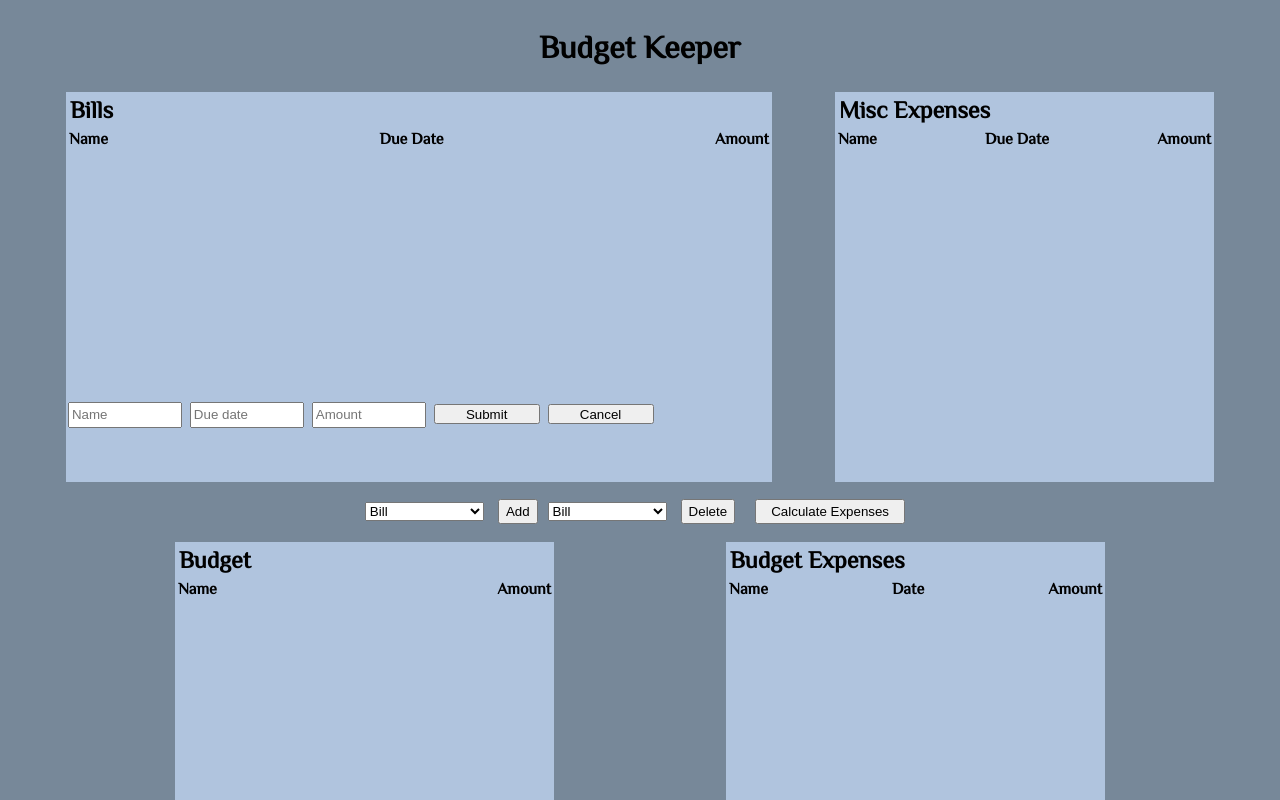
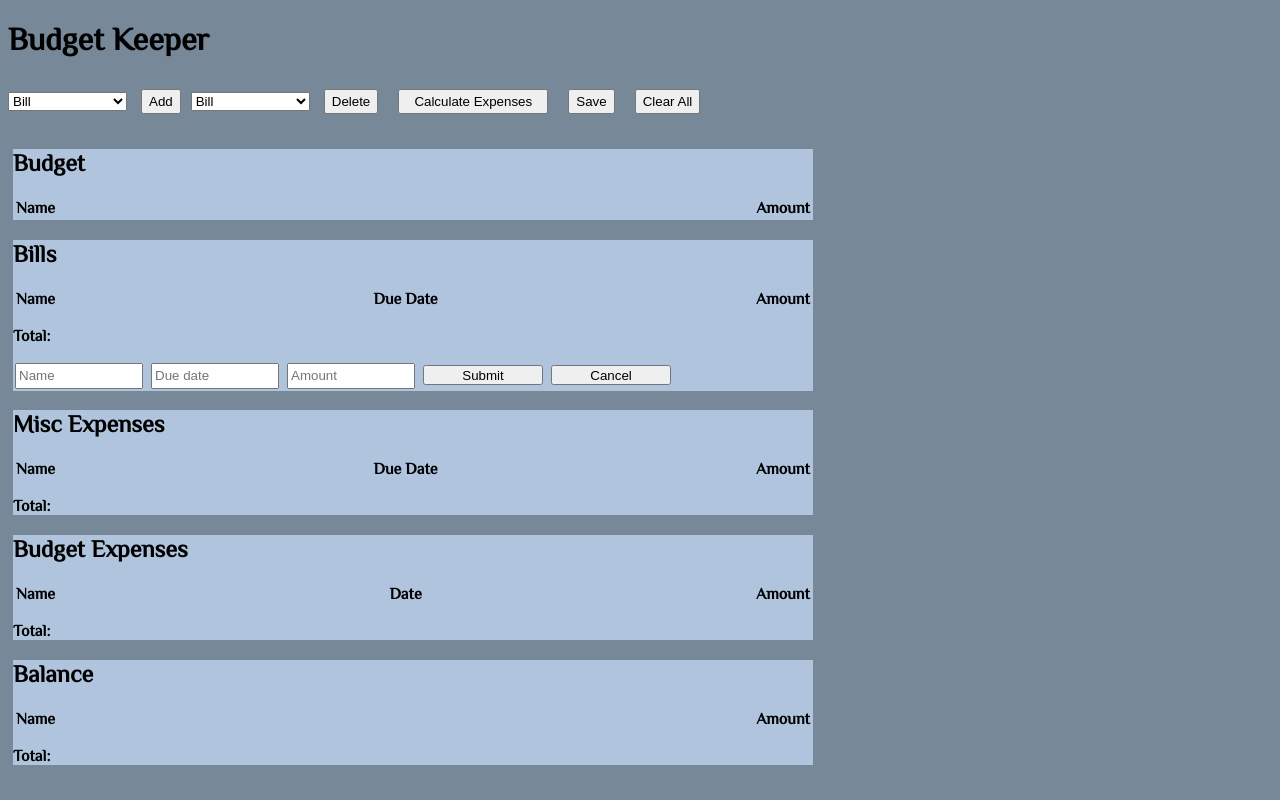
Before and after one commit to IzziSi/BudgetKeeper, a plain HTML site: page index.html in a window 1280 px wide. Both pictures are taken after a click on the button "Add". Shown: the top 800 px of the page. Drawn offline with Linux system fonts and the light colour scheme.

Commit message:
changed stylesheet, added more functions to bills buttons

```diff
--- a/css/stylesheet.css
+++ b/css/stylesheet.css
@@ -3,29 +3,10 @@ body {
     font-family: 'Philosopher', sans-serif;
 }
 
-#budgetContainer {
-    display: flex;
-    flex-direction: row;
-    flex-wrap: wrap;
-    align-items: center;
-    justify-content: center;
-}
 
-#budget,
-#expenses,
-#sumContainer {
-    display: flex;
-    flex-direction: row;
-    flex-wrap: wrap;
-    justify-content: space-evenly;
-    width: 100%;
-    min-height: 50vh;
-}
 
 #btn {
     display: flex;
-    flex-direction: row;
-    align-items: center;
     height: 50px;
 }
 
@@ -44,28 +25,23 @@ input {
     padding: 0px;
     background-color: lightsteelblue;
     min-width: 30%;
+    max-width: 800px;
 }
 
-h2 {
-    margin: 2px;
-    padding: 2px;
-}
-
-table {
-    height: 70%;
-    width: 100%;
-}
-
-tr {
-    display: flex;
-    justify-content: space-between;
-    width: 100%;
-}
-
-.catInput, .billInput, .miscExpInput {
+.catInput, .billInput, .miscExpInput, .addBudgetInput,
+ .BudgetExpenseInput {
     width: 15%;
     margin: 2px;
     height: 20px;
     display: none;
     visibility: hidden;
 }
+
+table {
+    width: 100%;
+}
+tr {
+    display: flex;
+    justify-content: space-between;
+    max-width: 800px;
+}
--- a/index.html
+++ b/index.html
@@ -14,45 +14,13 @@
             <header>
                 <h1>Budget Keeper</h1>
             </header>
-            <div id="budget" class="categoryContainer">
-                <div id="bills" class="category">
-                    <h2>Bills</h2>
-                    <table id="billsTable">
-                        <tr>
-                            <th>Name</th>
-                            <th>Due Date</th>
-                            <th>Amount</th>
-                        </tr>
-                    </table>
-                    <input type="text" class="billInput" placeholder="Name" id="billName">
-                    <input type="text" class="billInput" placeholder="Due date" id="billDate">
-                    <input type="text" class="billInput" placeholder="Amount" id="billAmount">
-                    <button type="submit" class="billInput" onclick="insertBill()">Submit</button>
-                    <button type="submit" class="billInput" onclick="cancel('billInput')">Cancel</button>
-                </div>
-                <div id="miscExpense" class="category">
-                    <h2>Misc Expenses</h2>
-                    <table id="miscExpenseTable">
-                        <tr>
-                            <th>Name</th>
-                            <th>Due Date</th>
-                            <th>Amount</th>
-                        </tr>
-                    </table>
-                    <input type="text" class="miscExpInput" placeholder="Name" id="billName">
-                    <input type="text" class="miscExpInput" placeholder="Due date" id="billDate">
-                    <input type="text" class="miscExpInput" placeholder="Amount" id="billAmount">
-                    <button type="submit" class="miscExpInput" onclick="insertMisc()">Submit</button>
-                    <button type="submit" class="miscExpInput" onclick="cancel()">Cancel</button>
-                </div>
-            </div>
             <div id="btn" class="categoryContainer">
                 <form class="addForm">
                     <select id="addSelect">
-                        <option value="Bill">Bill</option>
-                        <option value="addMiscExp">Misc expense</option>
-                        <option value="addBudget">Budget</option>
-                        <option value="addBudgetExpense">Budget expense</option>
+                        <option id="addBill">Bill</option>
+                        <option id="addMiscExp">Misc expense</option>
+                        <option id="addBudget">Budget</option>
+                        <option id="addBudgetExpense">Budget expense</option>
                     </select>
                     <button type="button" onclick="selectOptionAdd()">Add</button>
                 </form>
@@ -66,20 +34,63 @@
                     <input type="submit" value="Delete">
                 </form>
                 <button type="button" id="calculateBtn">Calculate Expenses</button>
+                <button type="button" id="saveData" onclick="saveData()">Save</button>
+                <button type="button" id="clearData" onclick="clearData()">Clear All</button>
             </div>
-            <div id="expenses" class="categoryContainer" class="category">
-                <div id="budgetGoals" class="category">
-                    <h2>Budget</h2>
-                    <table id="budgetGoalsTable">
+            <div id="budget" class="categoryContainer">
+                    <div id="budgetGoals" class="category">
+                            <h2>Budget</h2>
+                            <table id="budgetGoalsTable">
+                                <tr>
+                                    <th>Name</th>
+                                    <th>Amount</th>
+                                </tr>
+                            </table>
+                            <input type="text" class="addBudgetInput" placeholder="Name">
+                            <input type="text" class="addBudgetInput"  placeholder="Amount">
+                            <button type="submit" class="addBudgetInput" onclick="insertBudget()">Submit</button>
+                            <button type="submit" class="addBudgetInput" onclick="cancel('addBudgetInput')">Cancel</button>
+                        </div>
+                <div id="bills" class="category">
+                    <h2>Bills</h2>
+                    <table id="billsTable">
                         <tr>
                             <th>Name</th>
+                            <th>Due Date</th>
                             <th>Amount</th>
                         </tr>
                     </table>
-                    <input type="text" class="catInput" placeholder="Name">
-                    <input type="text" class="catInput" placeholder="Amount">
-                    <input type="button" value="Submit" class="catInput">
+                    <p>
+                        <strong>Total:</strong>
+                        <span id="billTotalBal"></span>
+                    </p>
+                    <input type="text" pattern="[A-Za-z]" class="billInput" placeholder="Name" id="billName">
+                    <input type="text" class="billInput" placeholder="Due date" id="billDate">
+                    <input type="text" class="billInput" placeholder="Amount" id="billAmount">
+                    <button type="button" class="billInput" onclick="insertBill()">Submit</button>
+                    <button type="submit" class="billInput" onclick="cancel('billInput')">Cancel</button>
                 </div>
+                <div id="miscExpense" class="category">
+                    <h2>Misc Expenses</h2>
+                    <table id="miscExpenseTable">
+                        <tr>
+                            <th>Name</th>
+                            <th>Due Date</th>
+                            <th>Amount</th>
+                        </tr>
+                    </table>
+                    <p>
+                        <strong>Total:</strong>
+                        <span id="totalBal"></span>
+                    </p>
+                    <input type="text" class="miscExpInput" placeholder="Name" id="billName">
+                    <input type="text" class="miscExpInput" placeholder="Due date" id="billDate">
+                    <input type="text" class="miscExpInput" placeholder="Amount" id="billAmount">
+                    <button type="submit" class="miscExpInput" onclick="insertMiscExp()">Submit</button>
+                    <button type="submit" class="miscExpInput" onclick="cancel('miscExpInput')">Cancel</button>
+                </div>
+            </div>
+            <div id="expenses" class="categoryContainer" class="category">
                 <div id="budgetExpenses" class="category">
                     <h2>Budget Expenses</h2>
                     <table  id="budgetExpensesTable" >
@@ -89,10 +100,15 @@
                             <th>Amount</th>
                         </tr>
                     </table>
-                    <input type="text" class="catInput" placeholder="Name">
-                    <input type="text" class="catInput" placeholder="Due date">
-                    <input type="text" class="catInput" placeholder="Amount">
-                    <input type="button" value="Submit" class="catInput">
+                    <p>
+                        <strong>Total:</strong>
+                        <span id="totalBal"></span>
+                    </p>
+                    <input type="text" class="BudgetExpenseInput" placeholder="Name">
+                    <input type="text" class="BudgetExpenseInput" placeholder="Due date">
+                    <input type="text" class="BudgetExpenseInput" placeholder="Amount">
+                    <button type="submit" class="BudgetExpenseInput" onclick="insertBudgetExpense()">Submit</button>
+                    <button type="submit" class="BudgetExpenseInput" onclick="cancel('BudgetExpenseInput')">Cancel</button>
                 </div>
             </div>
             <div class="categoryContainer" id="sumContainer">
--- a/script/script.js
+++ b/script/script.js
@@ -1,36 +1,68 @@
 const billsTable = document.getElementById('billsTable');
-const billInput = document.getElementsByClassName('billInput');
-const addSelect = document.getElementById('addSelect').value
+const miscExpTable= document.getElementById('miscExpenseTable');
+const addSelect = document.getElementById('addSelect');
+let addSelectOption = addSelect.selectedIndex;
 const budgetGoals = document.getElementById('budgetGoalsTable');
 const budgetExpenses = document.getElementById('budgetExpensesTable');
 const sum = document.getElementById('summaryTable');
 const misc = document.getElementById('miscExpenseTable');
+const calculateExpenses = document.getElementById('calculateBtn');
+let calculateBills = document.getElementById('billTotalBal');
+let billsTitleStored = JSON.parse(localStorage.getItem('billsTitleData'));
+let billsDueStored = JSON.parse(localStorage.getItem('billsDueData'));
+let billsAmountStorage = JSON.parse(localStorage.getItem('billsAmountData'));
+let name, date, amount;
 // Create insertMiscExp
-let billRow = 1
-let billCell = 0
-let billType = []
+//create insertBudget
+let billRow = 1;
+let miscExpRow = 1;
 
-function insertBill() {
-    let name = document.getElementById('billName').value;
-    let date = document.getElementById('billDate').value;
-    let amount = document.getElementById('billAmount').value;
-    let row = billsTable.insertRow(billRow);
-    let cell = row.insertCell(0);
-    let cell2 = row.insertCell(1);
-    let cell3 = row.insertCell(2);
+
+function cellInput(tableName, nameItem, dateItem, payItem, rowVar) {
+    let row = tableName.insertRow(rowVar);
+    var cell = row.insertCell(0);
+    var cell2 = row.insertCell(1);
+    var cell3 = row.insertCell(2);
     cell.innerHTML = name;
     cell2.innerHTML = date;
     cell3.innerHTML = amount;
-    billRow++
-    hideInput('billName', 'billDate', 'billAmount', 'billInput')
+    cell.classList.add('nameOfBill');
+    cell2.classList.add('dateDue');
+    cell3.classList.add('amountToPay');
 }
 
+function insertBill() {
+    name = document.getElementById('billName').value;
+    date = document.getElementById('billDate').value;
+    amount = document.getElementById('billAmount').value;
+    cellInput(billsTable, 'nameOfBill','dateDue','amountToPay', billRow);
+    billRow++
+    hideInput('billName', 'billDate', 'billAmount', 'billInput');
+    saveData();
+    location.reload();
+}
 
+function insertMiscExp() {
+    name = document.getElementById('billName').value;
+    date = document.getElementById('billDate').value;
+    amount = document.getElementById('billAmount').value;
+    cellInput(miscExpTable, 'nameOfMiscExp','dateMiscExp','amountMiscExp');
+    miscExpRow++
+    hideInput('billName', 'billDate', 'billAmount', 'billInput');
+    saveData();
+    location.reload();
+}
 
 function selectOptionAdd() {
-    if (addSelect == 'Bill') {
+    if ( document.getElementById("addBill").selected) {
         showInput('billInput')
-    }
+    } else if (document.getElementById("addMiscExp").selected) {
+        showInput('miscExpInput')
+    } else if (document.getElementById("addBudget").selected) {
+        showInput('addBudgetInput')
+    } else if (document.getElementById("addBudgetExpense").selected) {
+        showInput('BudgetExpenseInput')
+    } else {}
 }
 
 function showInput(input) {
@@ -44,6 +76,7 @@ function showInput(input) {
     document.getElementsByClassName(input)[3].style.display = 'initial';
     document.getElementsByClassName(input)[4].style.visibility = 'visible';
     document.getElementsByClassName(input)[4].style.display = 'initial';
+
 }
 
 function hideInput(name, date, amount, input) {
@@ -65,3 +98,67 @@ function cancel(input) {
     document.getElementsByClassName(input)[4].style.visibility = 'invisible';
     document.getElementsByClassName(input)[4].style.display = 'none';
 }
+
+function saveData() {
+    if (billsTitleStored !== null) {
+        localStorage.clear()
+    }
+    var billsTitle = document.querySelectorAll('.nameOfBill');
+    var billsTitleStorage = [];
+    var billsPayStorage = [];
+    var billsDueStorage = [];
+    for (i = 0; i < billsTitle.length; i++) {
+        billsTitleStorage.push(billsTitle[i].innerText);
+    }
+    let billsDue = document.querySelectorAll('.dateDue');
+    for (i = 0; i < billsDue.length; i++) {
+        billsDueStorage.push(billsDue[i].innerText);
+    }
+
+    let billsPay = document.querySelectorAll('.amountToPay');
+    for (i = 0; i < billsPay.length; i++) {
+        billsPayStorage.push(billsPay[i].innerText);
+    }
+    localStorage.setItem("billsTitleData", JSON.stringify(billsTitleStorage));
+    localStorage.setItem("billsDueData", JSON.stringify(billsDueStorage));
+    localStorage.setItem("billsAmountData", JSON.stringify(billsPayStorage));
+    console.log("saved!")
+    billShowTotal();
+}
+
+function onScreenLoad() {
+    if (billsTitleStored !== null) {
+        for (i = 0; i < billsTitleStored.length; i++) {
+            let row = billsTable.insertRow(billRow);
+            let cell = row.insertCell(0);
+            let cell2 = row.insertCell(1);
+            let cell3 = row.insertCell(2);
+            billRow++;
+            cell.innerHTML = billsTitleStored[i];
+            cell2.innerHTML = billsDueStored[i];
+            cell3.innerHTML = billsAmountStorage[i];
+            cell.classList.add('nameOfBill');
+            cell2.classList.add('dateDue');
+            cell3.classList.add('amountToPay');
+        }
+    }
+}
+
+
+function billShowTotal() {
+    if (billsTitleStored !== null) {
+        let total = 0;
+        for (i = 0; i < billsAmountStorage.length; i++) {
+            total = total + parseInt(billsAmountStorage[i]);
+            calculateBills.innerHTML = total;
+        }
+    }
+}
+
+function clearData() {
+    localStorage.clear();
+    location.reload();
+}
+
+billShowTotal();
+onScreenLoad();
```
